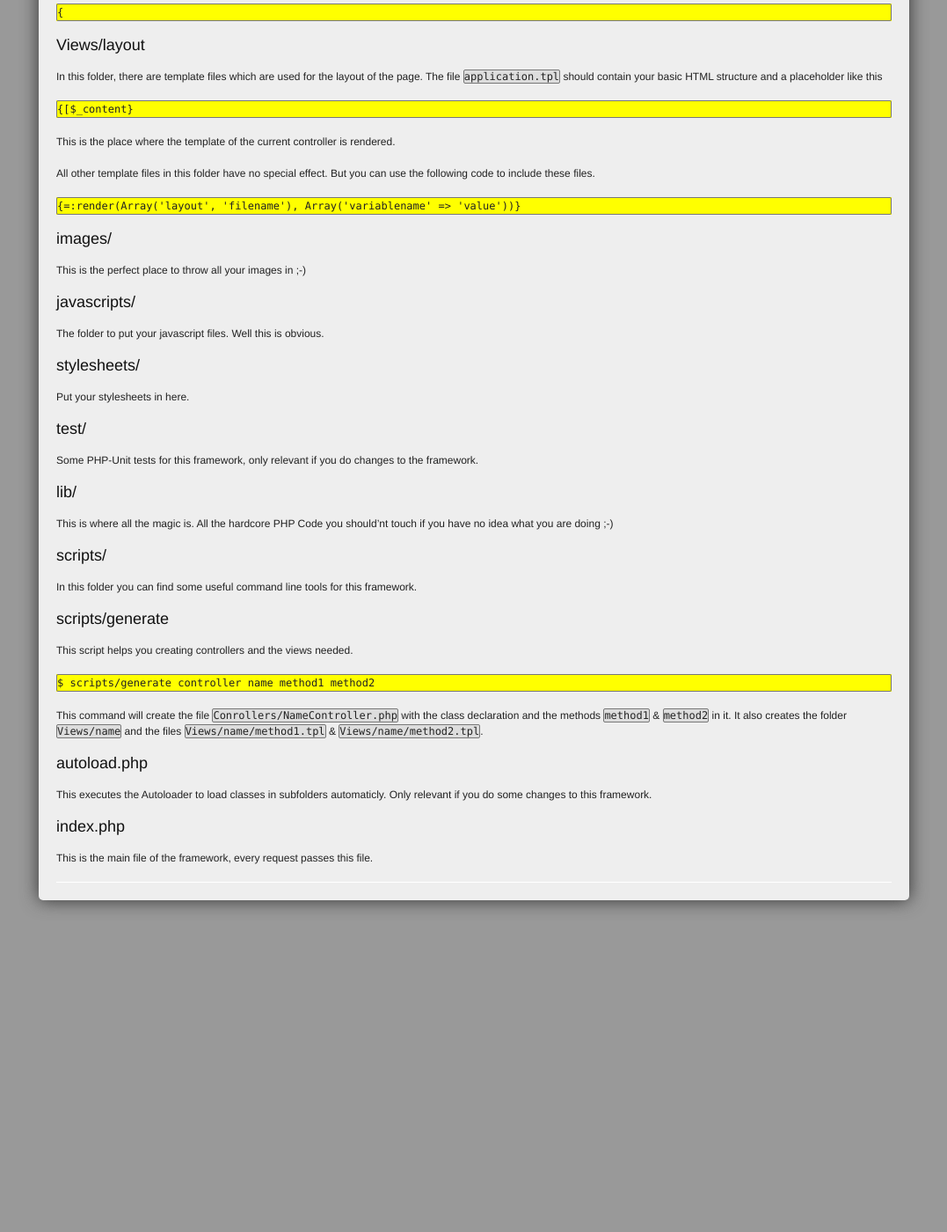
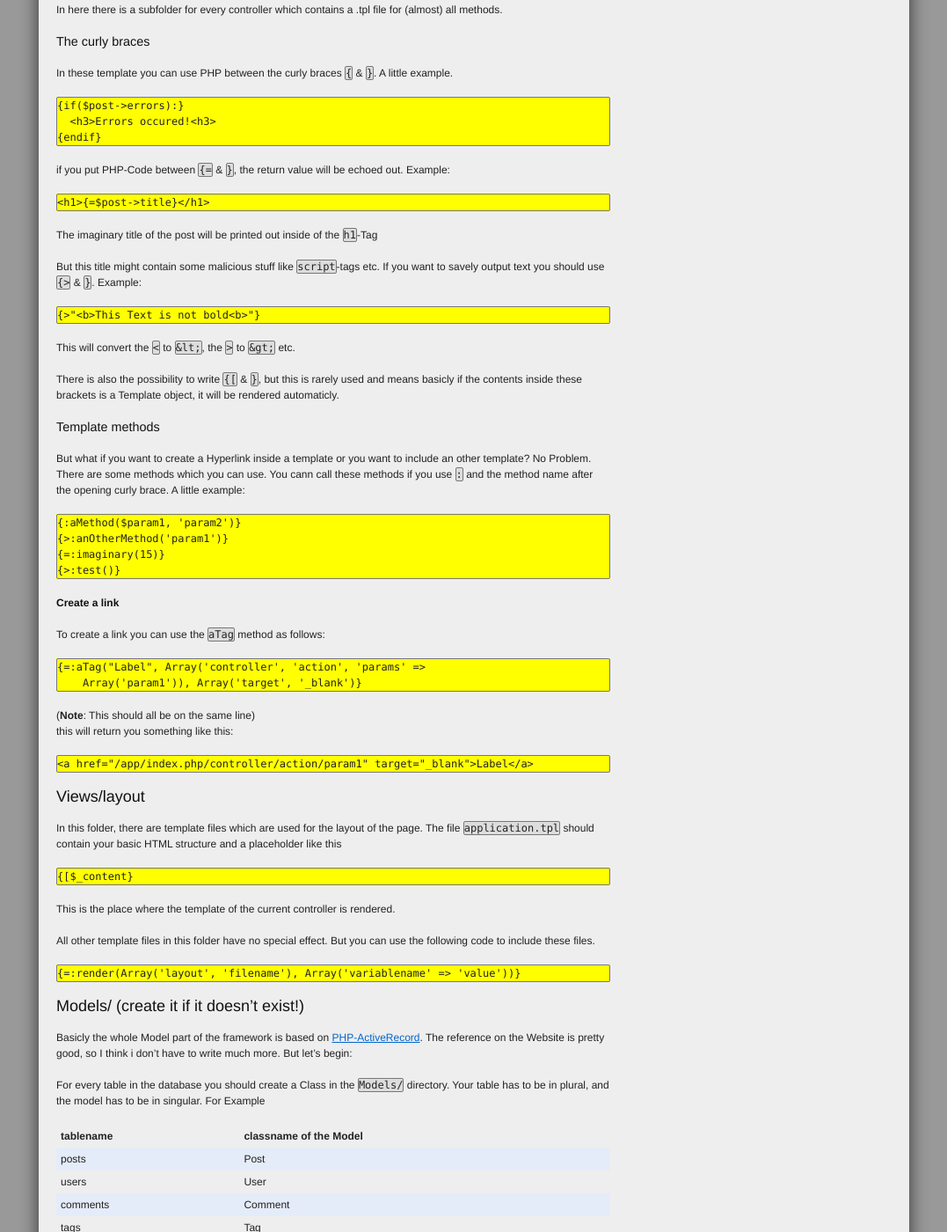
Before and after one commit to mogria/void.php, a Jekyll site: the page built from pages/getting-started.md, in a window 1280 px wide and 1400 px high, scrolled down 3034 px. Shown: the whole window at 88% size, without its empty margins (101-1178 px from the left). Built offline with Jekyll 4.4.1, drawn with Linux system fonts in a browser that asks for light colours; Markdown is read by kramdown in place of the engine named in the settings; before the commit the page ends 4107 px from its top, so only the background shows below that; some of the changed text lies outside the part shown.

Commit message:
download box is now on every page, improved getting-started.md

```diff
--- a/_layouts/default.html
+++ b/_layouts/default.html
@@ -32,16 +32,11 @@
     </div>
     <div id="wrapper">
       <div class="container">
-        {% if page.title == 'Home'  %}
         <section class="span-16">
-        {% else %}
-        <section class="span-24 last">
-        {% endif %}
           {{ content }}
         </section>
 
         <aside class="span-8 last">
-          {% if page.title == 'Home'  %}
           <div class="box" id="downloads">
             <h3>Downloads</h3>
               <div id="zip" class="span-3">
@@ -52,7 +47,6 @@
               </div>
               <p>Or you just want to clone a git-repository? See the <a href="https://github.com/mogria/void.php">GitHub-Project page</a>.</p>
           </div>
-          {% endif %}
         </aside>
         <footer class="span-24 last">
         </footer>
--- a/pages/getting-started.md
+++ b/pages/getting-started.md
@@ -49,6 +49,7 @@
      |- Views/
      |  |-layout/
      |  `-pages/
+     |- Models/
      |- images/
      |- javascripts/
      |- stylesheets/
@@ -147,6 +148,8 @@
 
 In here there is a subfolder for every controller which contains a .tpl file for (almost) all methods.
 
+#### The curly braces
+
 In these template you can use PHP between the curly braces `{` & `}`. A little example.
 
     {if($post->errors):}
@@ -155,7 +158,41 @@
 
 if you put PHP-Code between `{=` & `}`, the return value will be echoed out. Example:
 
-    {
+    <h1>{=$post->title}</h1>
+
+The imaginary title of the post will be printed out inside of the `h1`-Tag
+
+But this title might contain some malicious stuff like `script`-tags etc. If you want to savely output text you should use `{>` & `}`. Example:
+
+    {>"<b>This Text is not bold<b>"}
+
+This will convert the `<` to `&lt;`, the `>` to `&gt;` etc.
+
+There is also the possibility to write `{[` & `}`, but this is rarely used and means basicly if the contents inside these brackets is a Template object, it will be rendered automaticly.
+
+
+#### Template methods
+
+But what if you want to create a Hyperlink inside a template or you want to include an other template? No Problem. There are some methods which you can use. You cann call these methods if you use `:` and the method name after the opening curly brace. A little example:
+
+    {:aMethod($param1, 'param2')}
+    {>:anOtherMethod('param1')}
+    {=:imaginary(15)}
+    {>:test()}
+
+
+##### Create a link
+
+To create a link you can use the `aTag` method as follows:
+
+    {=:aTag("Label", Array('controller', 'action', 'params' =>
+        Array('param1')), Array('target', '_blank')}
+
+
+(**Note**: This should all be on the same line)<br />
+this will return you something like this:
+
+    <a href="/app/index.php/controller/action/param1" target="_blank">Label</a>
 
 
 
@@ -170,6 +207,79 @@
 All other template files in this folder have no special effect. But you can use the following code to include these files.
 
     {=:render(Array('layout', 'filename'), Array('variablename' => 'value'))}
+
+### Models/ (create it if it doesn't exist!)
+
+Basicly the whole Model part of the framework is based on [PHP-ActiveRecord](http://phpactiverecord.org). The reference on the Website is pretty good, so I think i don't have to write  much more. But let's begin:
+
+For every table in the database you should create a Class in the `Models/` directory. Your table has to be in plural, and the model has to be in singular. For Example
+
+<table>
+  <tr>
+    <th>tablename</th>
+    <th>classname of the Model</th>
+  </tr>
+  <tr>
+    <td>posts</td>
+    <td>Post</td>
+  </tr>
+  <tr>
+    <td>users</td>
+    <td>User</td>
+  </tr>
+  <tr>
+    <td>comments</td>
+    <td>Comment</td>
+  </tr>
+  <tr>
+    <td>tags</td>
+    <td>Tag</td>
+  </tr>
+  <tr>
+    <td>categories</td>
+    <td>Category</td>
+  </tr>
+</table>
+
+Lets create a sample Model:
+
+// must be in the namespace Void for easy access from the Controller
+namespace Void;
+
+
+/*
+  table structure
+  ===============
+
+  Field	Type	  Null        	Key 	Default 	Extra
+  ----------------------------------------------------------
+  id	          int(11)     	NO  	PRI	NULL	auto_increment
+  title	        varchar(255)	NO		NULL
+  body        	text        	NO		NULL
+  created     	datetime    	NO		NULL
+  updated     	datetime    	YES		NULL
+  user_id     	int(11)     	YES		NUL
+
+*/
+// Every model must extend \ActiveRecord\Model
+// this gives the Model much functionality
+class Post extends \ActiveRecord\Model {
+  // which attributes can be changed via form
+  static $attr_accessible = Array('title', 'body', 'user_id');
+
+  // relationships
+  static $belongs_to = Array('user');
+  static $has_many = Array('comments', 'tags');
+
+  // validations
+  static $validates_presence_of = Array(
+    Array('title'),
+    Array('body')
+  );
+
+  // more validations etc.
+}
+
 
 ### images/
 
```
